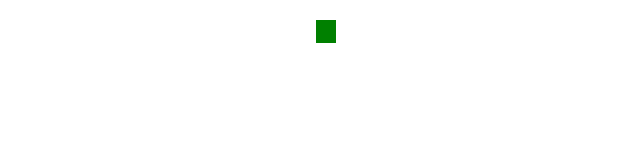
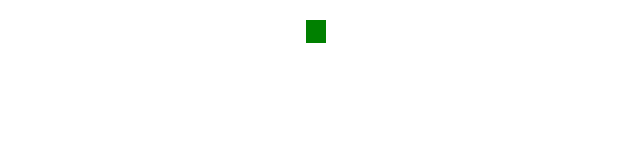
Before and after one commit to mickelus/food-flow, a plain HTML site: page index.html in a window 1280 px wide. Shown: the full height of the page, 144-784 px from the left. Drawn offline with nearby package versions, Linux system fonts and the light colour scheme.

Commit message:
sizing adjustments

```diff
--- a/style.css
+++ b/style.css
@@ -4,7 +4,7 @@
 	margin:0;
 }
 .wrapper{
-	margin: 20px 0px;
+	margin: 10px 0px;
 }
 #screen{
 	position:relative;
@@ -15,7 +15,9 @@
 	width:5%;
 	display: inline-block;
 	position:absolute;
-	left:20px;
+	top:10px;
+	bottom:10px;
+	left:10px;
 	bottom:
 }
 #progress{
```
